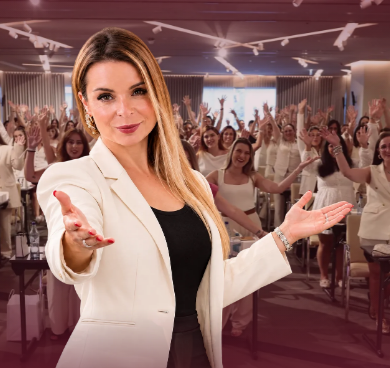
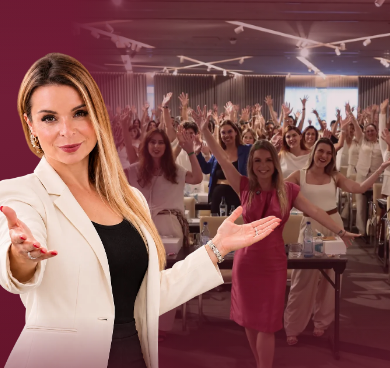
Before and after one commit to siqueirawhelisson-design/metodo-liv, a plain HTML site: page index.html in a window 390 px wide. Shown: the top 368 px of the page. Drawn offline with Linux system fonts and the light colour scheme; a web font is replaced by a local one.

Commit message:
Telemóvel: Mafalda à esquerda, foto da sala visível ao lado
Co-Authored-By: Claude Opus 5.5 <noreply@anthropic.com>
Claude-Session: https://claude.ai/code/session_01LfWUhj3QEXYFQHs7pY6TRY

```diff
--- a/index.html
+++ b/index.html
@@ -162,9 +162,11 @@ p + p{margin-top:16px}
   /* telemóvel: foto mais baixa para a data e o botão caberem no 1.º ecrã; a Mafalda funde-se no marsala
      (máscara na base) em vez de acabar num corte seco, e o logo sobe um pouco por cima da foto */
   .hero__visual{position:relative;width:100%;height:min(52vh,430px)}
-  .hero__sala{width:100%;opacity:.55}
+  /* a sala desliza para a direita e a Mafalda vai para a esquerda: assim a Mafalda de rosa da foto de fundo
+     fica visível ao lado, em vez de ficar escondida atrás da Mafalda da frente */
+  .hero__sala{left:18%;width:122%;opacity:.55;object-position:45% 45%;-webkit-mask-image:linear-gradient(90deg,transparent 0%,#000 28%);mask-image:linear-gradient(90deg,transparent 0%,#000 28%)}
   .hero__visual::after{background:linear-gradient(180deg,rgba(101,20,43,.45) 0%,transparent 22%,transparent 55%,var(--fundo-hero) 100%)}
-  .hero__mafalda{left:50%;translate:-50% 0;height:94%;max-width:none;object-position:center bottom;
+  .hero__mafalda{left:-4%;translate:none;height:88%;max-width:none;object-position:left bottom;
     -webkit-mask-image:linear-gradient(180deg,#000 70%,transparent 100%);mask-image:linear-gradient(180deg,#000 70%,transparent 100%)}
   .hero__conteudo{position:relative;width:100%;margin-top:-56px;padding:0 var(--pad) 44px}
   .hero .logo{width:210px;min-width:0;max-width:62vw}
```
